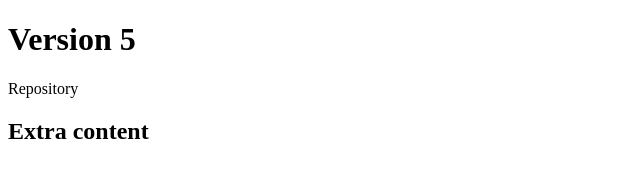
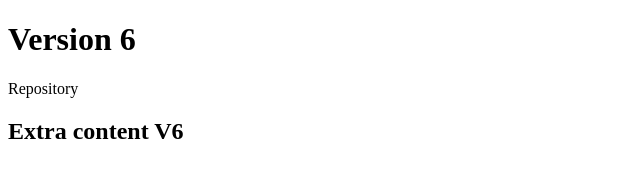
Before and after one commit to manjarb/git-demo, a plain HTML site: page index.html in a window 1280 px wide. Shown: the full height of the page, 0-640 px from the left. Drawn offline with Linux system fonts and the light colour scheme.

Commit message:
Update version 6

```diff
--- a/index.html
+++ b/index.html
@@ -6,10 +6,10 @@
     <title>Document</title>
   </head>
   <body>
-    <h1>Version 5</h1>
+    <h1>Version 6</h1>
 
     Repository
 
-    <h2>Extra content</h2>
+    <h2>Extra content V6</h2>
   </body>
 </html>
```
